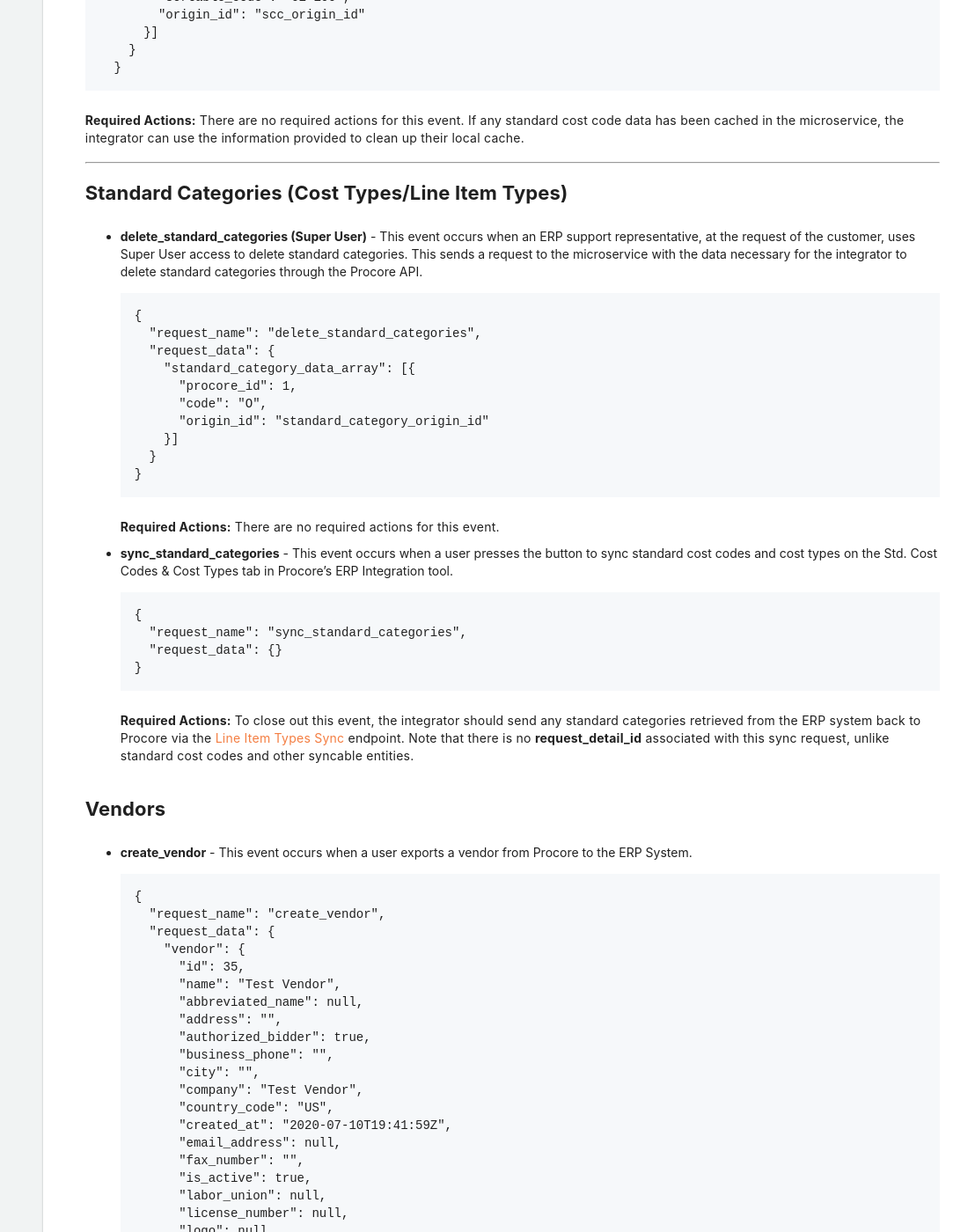
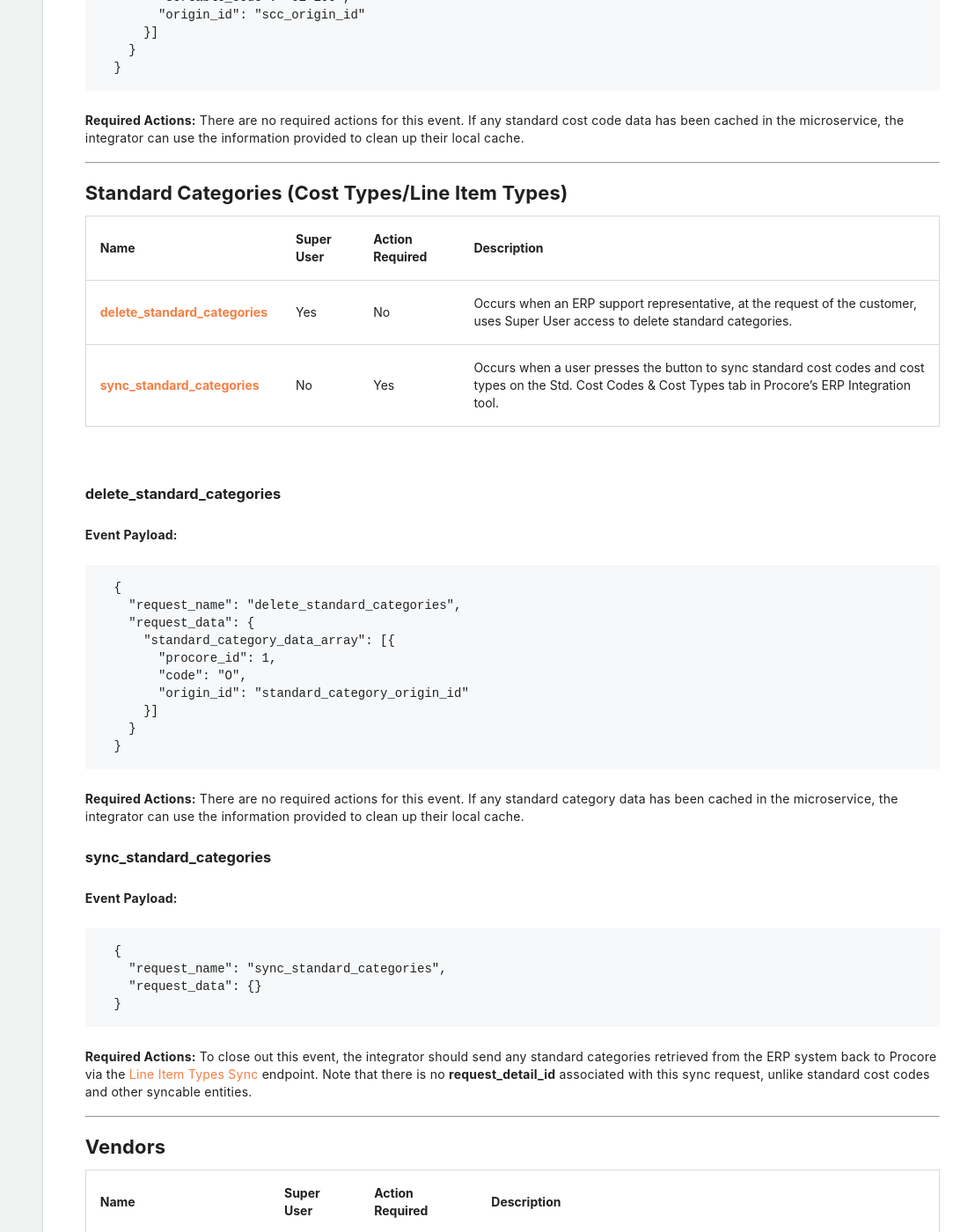
Before and after one commit to procore/documentation, a Jekyll site: the page built from erp_integration/erp_events_dictionary.md, in a window 1280 px wide and 1400 px high, scrolled down 2723 px. Shown: the whole window at 88% size, without its empty margins (197-1280 px from the left). Built offline with Jekyll 4.4.1, drawn with Linux system fonts in a browser that asks for light colours; some of the changed text lies outside the part shown.

Commit message:
Add tables for vendors and projects and refactor

````diff
--- a/erp_integration/erp_events_dictionary.md
+++ b/erp_integration/erp_events_dictionary.md
@@ -110,7 +110,14 @@ There are no required actions for this event. If any standard cost code data has
 
 ## Standard Categories (Cost Types/Line Item Types)
 
-- **delete_standard_categories (Super User)** - This event occurs when an ERP support representative, at the request of the customer, uses Super User access to delete standard categories. This sends a request to the microservice with the data necessary for the integrator to delete standard categories through the Procore API.
+| **Name** | **Super User** | **Action Required** | **Description** |
+| [**delete_standard_categories**](#delete_standard_categories) | Yes | No | Occurs when an ERP support representative, at the request of the customer, uses Super User access to delete standard categories. |
+| [**sync_standard_categories**](#sync_standard_categories) | No | Yes | Occurs when a user presses the button to sync standard cost codes and cost types on the Std. Cost Codes & Cost Types tab in Procore's ERP Integration tool. |
+
+<br>
+
+### delete_standard_categories
+**Event Payload:**
 ```
   {
     "request_name": "delete_standard_categories",
@@ -124,9 +131,10 @@ There are no required actions for this event. If any standard cost code data has
   }
 ```
 **Required Actions:**
-There are no required actions for this event.
-
-- **sync_standard_categories** - This event occurs when a user presses the button to sync standard cost codes and cost types on the Std. Cost Codes & Cost Types tab in Procore's ERP Integration tool.
+There are no required actions for this event. If any standard category data has been cached in the microservice, the integrator can use the information provided to clean up their local cache.
+
+### sync_standard_categories
+**Event Payload:**
 ```
   {
     "request_name": "sync_standard_categories",
@@ -136,10 +144,23 @@ There are no required actions for this event.
 **Required Actions:**
 To close out this event, the integrator should send any standard categories retrieved from the ERP system back to Procore via the [Line Item Types Sync](https://developers.procore.com/reference/rest/v1/line-item-types-cost-types?version=1.0#sync-line-item-types) endpoint. Note that there is no **request_detail_id** associated with this sync request, unlike standard cost codes and other syncable entities.
 
+---
 
 ## Vendors
 
-- **create_vendor** - This event occurs when a user exports a vendor from Procore to the ERP System.
+| **Name** | **Super User** | **Action Required** | **Description** |
+| [**create_vendor**](#create_vendor) | No | Yes | Occurs when a user exports a vendor from Procore to the ERP System. |
+| [**create_vendor_in_procore**](#create_vendor_in_procore) | No | No | Occurs when a user imports a staged vendor in the ERP Integration Tool. |
+| [**link_all_vendors**](#link_all_vendors) | No | No | Occurs when a user links multiple ERP vendors to Procore vendors in the ERP Tab. |
+| [**link_vendor**](#link_vendor) | No | No | Occurs when a user links a vendor to a Procore vendor in the ERP Integration Tool. |
+| [**merge_vendors**](#merge_vendors) | No | No | Occurs when a user merges vendors using the Vendor Merge Tool. |
+| [**sync_vendors**](#sync_vendors) | No | Yes | Occurs when a user presses the Refresh Vendors List button in the ERP Tab in Procore. |
+| [**unlink_vendor**](#unlink_vendor) | No | No | Occurs when a user unlinks a vendor in the ERP Integration tool. |
+
+<br>
+
+### create_vendor
+**Event Payload:**
 ```
   {
     "request_name": "create_vendor",
@@ -192,7 +213,8 @@ To close out this event, the integrator should send any standard categories retr
 **Required Actions:**
 To mark the vendor as exported, the integrator must send a third-party **origin_id** associated with the vendor back to Procore, so that Procore knows the vendor is synced. This can be done via the [ERP External Data Sync](https://developers.procore.com/reference/rest/v1/erp-external-data?version=1.0#sync-external-data) endpoint. Integrators also need to close out the **request_detail_id** associated with the create request, using the [ERP Request Details](https://developers.procore.com/reference/rest/v1/erp-request-details) endpoints.
 
-- **create_vendor_in_procore** - This event occurs when a user presses the Add to Procore button for a vendor in the ERP Integration Tool.
+### create_vendor_in_procore
+**Event Payload:**
 ```
   {
     "request_name": "create_vendor_in_procore",
@@ -208,7 +230,8 @@ To mark the vendor as exported, the integrator must send a third-party **origin_
 **Required Actions:**
 There are no required actions. Optionally, the integration can send any of the vendor's insurances to Procore via the [Company Vendor Insurances Sync](https://developers.procore.com/reference/rest/v1/company-vendor-insurances) endpoint.
 
-- **link_all_vendors** - This event occurs when a user links multiple ERP vendors to Procore vendors in the ERP Tab.
+### link_all_vendors
+**Event Payload:**
 ```
   {
     "request_name": "link_all_vendors",
@@ -230,7 +253,8 @@ There are no required actions. Optionally, the integration can send any of the v
 **Required Actions:**
 There are no required actions. Optionally, the integration can send any of the vendors' insurances to Procore via the [Company Vendor Insurances Sync](https://developers.procore.com/reference/rest/v1/company-vendor-insurances) endpoint.
 
-- **link_vendor** - This event occurs when a user links a vendor to a Procore vendor in the ERP Integration Tool.
+### link_vendor
+**Event Payload:**
 ```
   {
     "request_name": "link_vendor",
@@ -246,7 +270,8 @@ There are no required actions. Optionally, the integration can send any of the v
 **Required Actions:**
 There are no required actions. Optionally, the integration can send any of the vendor's insurances to Procore via the [Company Vendor Insurances Sync](https://developers.procore.com/reference/rest/v1/company-vendor-insurances) endpoint.
 
-- **merge_vendors** - This event occurs when a user merges vendors using the Vendor Merge Tool. The **master_vendor** contains the resulting vendor and its Procore/third-party identifiers. The **source_vendors** contains an array of all vendors that were merged into the master vendor. A source vendor's **origin_id** can be the same as the master vendor's **origin_id**, when a staged vendor is merged into another staged vendor and the source vendor was selected as the staged vendor on Step 2 of the Vendor Merge Tool. The **source_vendors** array can also be empty, when a non-ERP vendor is merged into an ERP vendor.
+### merge_vendors
+**Event Payload:**
 ```
   {
     "request_name": "merge_vendors",
@@ -265,10 +290,14 @@ There are no required actions. Optionally, the integration can send any of the v
     }
   }
 ```
+**Additional Info:**
+The **master_vendor** contains the resulting vendor and its Procore/third-party identifiers. The **source_vendors** contains an array of all vendors that were merged into the master vendor. A source vendor's **origin_id** can be the same as the master vendor's **origin_id**, when a staged vendor is merged into another staged vendor and the source vendor was selected as the staged vendor on Step 2 of the Vendor Merge Tool. The **source_vendors** array can also be empty, when a non-ERP vendor is merged into an ERP vendor.
+
 **Required Actions:**
 There are no required actions. Optionally, the ERP Integration can perform cleanup related to the vendors that were merged and no longer exist in Procore.
 
-- **sync_vendors** - This event occurs when a user presses the Refresh Vendors List button in the ERP Tab in Procore.
+### sync_vendors
+**Event Payload:**
 ```
   {
     "request_name": "sync_vendors",
@@ -281,7 +310,8 @@ There are no required actions. Optionally, the ERP Integration can perform clean
 **Required Actions:**
 The integrator is responsible for staging any new vendors and updating any vendors in Procore that have already been synced. These actions can be performed using the sync endpoints for [ERP Staged Records](https://developers.procore.com/reference/rest/v1/erp-staged-record?version=1.0#sync-staged-record) and [Company Vendors](https://developers.procore.com/reference/rest/v1/company-vendors?version=1.0#sync-company-vendors).
 
-- **unlink_vendor** - This event occurs when a user unlinks a vendor in the ERP Integration tool.
+### unlink_vendor
+**Event Payload:**
 ```
   {
     "request_name": "unlink_vendor",
@@ -297,10 +327,22 @@ The integrator is responsible for staging any new vendors and updating any vendo
 **Required Actions:**
 There are no required actions. Optionally, the ERP Integration can perform cleanup related to the vendor that was unlinked (i.e. unsynced) in Procore.
 
-
-## Projects (Jobs)
-
-- **create_job_in_procore** - This event occurs when a user presses the Add to Procore button for a project in the ERP Integration Tool.
+---
+
+## Projects
+
+| **Name** | **Super User** | **Action Required** | **Description** |
+| [**create_job_in_procore**](#create_job_in_procore) | No | No | Occurs when a user presses the Add to Procore button for a project in the ERP Integration Tool. |
+| [**create_or_update_job**](#create_or_update_job) | No | Yes | Occurs when a project is exported from Procore to the ERP System. |
+| [**reset_job**](#reset_job) | Yes | No | Occurs when an ERP support representative uses Super User access to reset a project at the request of a user. |
+| [**sync_jobs**](#sync_jobs) | No | Yes | Occurs when a user presses Refresh Job List button in the ERP Tab in Procore. |
+| [**sync_single_job**](#sync_single_job) | No | No | Sent out periodically and notifies the integrator to send any updates related to a specific job to Procore. |
+
+
+<br>
+
+### create_job_in_procore
+**Event Payload:**
 ```
   {
     "request_name": "create_job_in_procore",
@@ -319,7 +361,8 @@ There are no required actions. Optionally, the ERP Integration can perform clean
 **Required Actions:**
 There are no required actions. Optionally, the ERP Integration can sync data related to the new project via the sync endpoints for [Cost Codes](https://developers.procore.com/reference/rest/v1/cost-codes?version=1.0#sync-cost-codes), [Line Item Type Assignments](https://developers.procore.com/reference/rest/v1/cost-code-line-item-types?version=1.0#sync-cost-code-line-item-type-assignments), and [ERP Job Costs](https://developers.procore.com/reference/rest/v1/erp-job-costs?version=1.0#sync-erp-job-costs).
 
-- **create_or_update_job (Export & Re-export)** - This event occurs when a project is exported from Procore to the ERP System. A project can be updated in Procore and then sent to ERP as well. The event payload contains all the exported attributes.
+### create_or_update_job
+**Event Payload:**
 ```
   {
     "request_name": "create_or_update_job"
@@ -410,7 +453,8 @@ There are no required actions. Optionally, the ERP Integration can sync data rel
 **Required Actions:**
 When the project has successfully exported to the ERP System, the integrator must pass back its third-party **origin_id** to Procore to mark the project as synced, via the [ERP External Data Sync](https://developers.procore.com/reference/rest/v1/erp-external-data?version=1.0#sync-external-data) endpoint, for both the project and cost codes. For the cost codes' line item type assignments, there is a separate [Line Item Type Assignments](https://developers.procore.com/reference/rest/v1/cost-code-line-item-types?version=1.0#sync-cost-code-line-item-type-assignments) endpoint that will be needed to set the synced flag to true. Whether the job is being updated or exported for the first time, the integration must close out the request detail once the project has been exported to the ERP System, using the [ERP Request Details](https://developers.procore.com/reference/rest/v1/erp-request-details) endpoints. Any error messages included when closing out the request detail will be displayed to the user in the ERP Tab in Procore.
 
-- **reset_job (Super User)** - This event occurs when an ERP support representative uses Super User access to reset a project at the request of a user. This will return the project and any related records (e.g. cost codes, sub jobs, prime contracts, commitments, change orders, etc.) to an unsynced state.
+### reset_job
+**Event Payload:**
 ```
   {
     "request_name": 'reset_job',
@@ -424,10 +468,14 @@ When the project has successfully exported to the ERP System, the integrator mus
     }
   }
 ```
+**Additional Info:**
+This will return the project and any related records (e.g. cost codes, sub jobs, prime contracts, commitments, change orders, etc.) to an unsynced state.
+
 **Required Actions:**
 There are no required actions. If neccessary, the ERP Integration can clean up any related cached data for the job.
 
-- **sync_jobs** - This event occurs when a user presses Refresh Job List button in the ERP Tab in Procore.
+### sync_jobs
+**Event Payload:**
 ```
   {
     "request_name": "sync_jobs",
@@ -440,7 +488,8 @@ There are no required actions. If neccessary, the ERP Integration can clean up a
 **Required Actions:**
 The integrator can use the Procore API to stage any new projects and update any projects that have already been synced, using the sync endpoints for [ERP Staged Records](https://developers.procore.com/reference/rest/v1/erp-staged-record?version=1.0#sync-staged-record) and [Projects](https://developers.procore.com/reference/rest/v1/projects?version=1.0#sync-projects). The event payload also contains a **request_detail_id** which the integrator must close out, using the [ERP Request Details](https://developers.procore.com/reference/rest/v1/erp-request-details) endpoints. Any error messages included when closing out the request detail will be displayed to the user in the ERP Tab in Procore.
 
-- **sync_single_job** - This event is sent out periodically and notifies the integrator to send any updates related to a specific job to Procore.
+### sync_single_job
+**Event Payload:**
 ```
   {
     "request_name": "sync_single_job",
@@ -460,6 +509,7 @@ The integrator can use the Procore API to stage any new projects and update any
 **Required Actions:**
 There are no required actions. Optionally, the ERP Integration can update the project or its related financial data using the [Projects Update](https://developers.procore.com/reference/rest/v1/projects?version=1.0#update-project) endpoint or the sync endpoints for [Cost Codes](https://developers.procore.com/reference/rest/v1/cost-codes?version=1.0#sync-cost-codes), [Line Item Type Assignments](https://developers.procore.com/reference/rest/v1/cost-code-line-item-types?version=1.0#sync-cost-code-line-item-type-assignments), and [ERP Job Costs](https://developers.procore.com/reference/rest/v1/erp-job-costs?version=1.0#sync-erp-job-costs).
 
+---
 
 ## Sub Jobs
 
````
